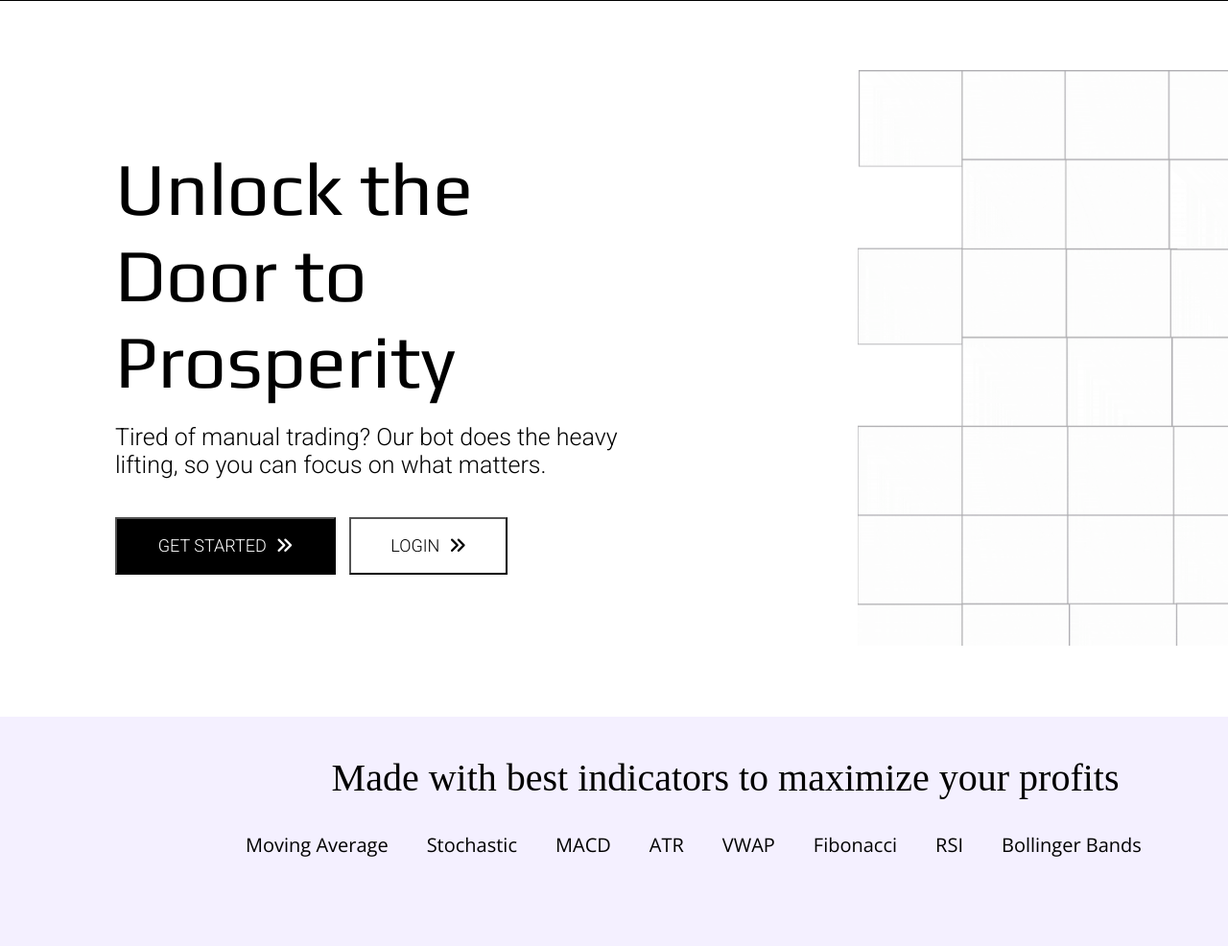
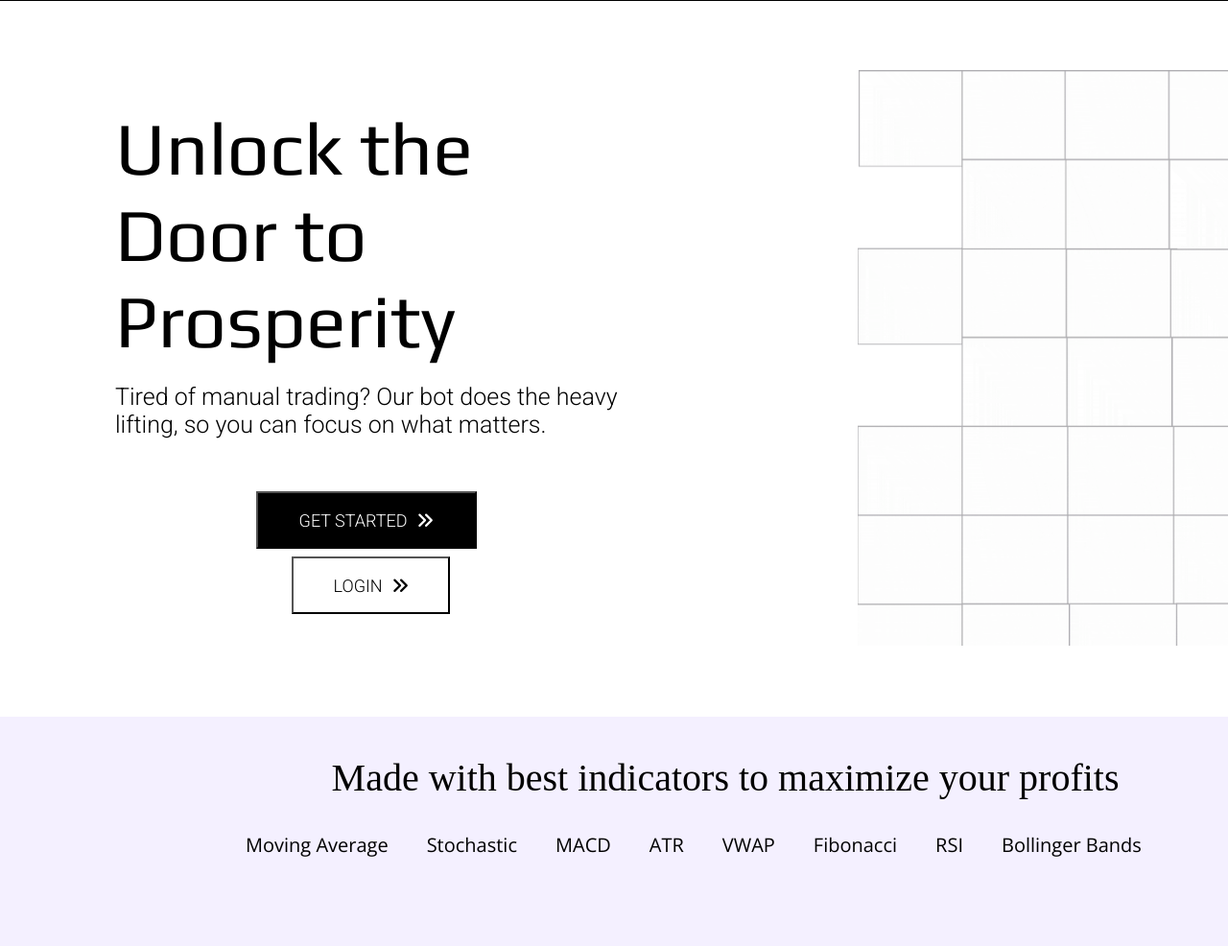
Before and after one commit to 28Yadav/NextLevelsTrades, a Flask app: page / in a window 1280 px wide; the page is wider, and only the part inside the window is pictured. Shown: the part 66-1052 px from the top of that part at 96% size. Run offline with Flask 3, Linux system fonts and the light colour scheme; some libraries are stand-ins or nearby versions; some web fonts are replaced.

Commit message:
Update index.html

```diff
--- a/templates/index.html
+++ b/templates/index.html
@@ -75,7 +75,7 @@
             <div class="welcome-left">
                 <h1>Unlock the <br> Door to <br>Prosperity</h1>
                 <p>Tired of manual trading? Our bot does the heavy <br> lifting, so you can focus on what matters.</p>
-
+                <div class="button-container">
                 <!-- Conditionally display buttons based on user status -->
                 {% if current_user.is_authenticated %}
                     {% if current_user.subscription_active %}
@@ -92,9 +92,11 @@
                     <a href="{{ url_for('login') }}"><button class="login-button" style="margin-left: 10px;">Login <i class="fa-solid fa-angles-right" style="margin-left: 5px;"></i></button></a>
                 {% endif %}
             </div>
+        </div>
             <div class="welcome-right">
                 <img src="{{ url_for('static', filename='nextimage.gif') }}" alt="Welcome Image" style="margin-left: 250px;">
             </div>
+
         </section>
     </section>
 
```
